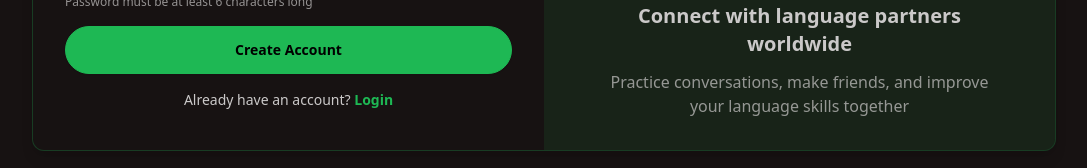
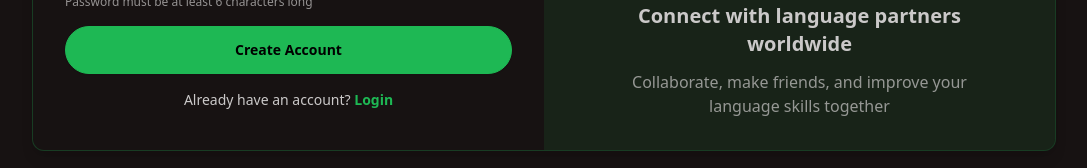
Before and after one commit to AnujGupta-2674/Blogify, a React (Vite) app in the folder Frontend/: page /signup in a window 1280 px wide. Shown: the part 544-712 px from the top of the page, without its empty margins (96-1183 px from the left). Built offline with nearby package versions, Linux system fonts and the light colour scheme; no server answers.

Commit message:
Auth connection front and back end done with fixes

```diff
--- a/Frontend/src/Pages/SignupPage.jsx
+++ b/Frontend/src/Pages/SignupPage.jsx
@@ -134,7 +134,7 @@ const SignupPage = () => {
             <div className="text-center space-y-3 mt-6">
               <h2 className="text-xl font-semibold">Connect with language partners worldwide</h2>
               <p className="opacity-70">
-                Practice conversations, make friends, and improve your language skills together
+                Collaborate, make friends, and improve your language skills together
               </p>
             </div>
           </div>
```
